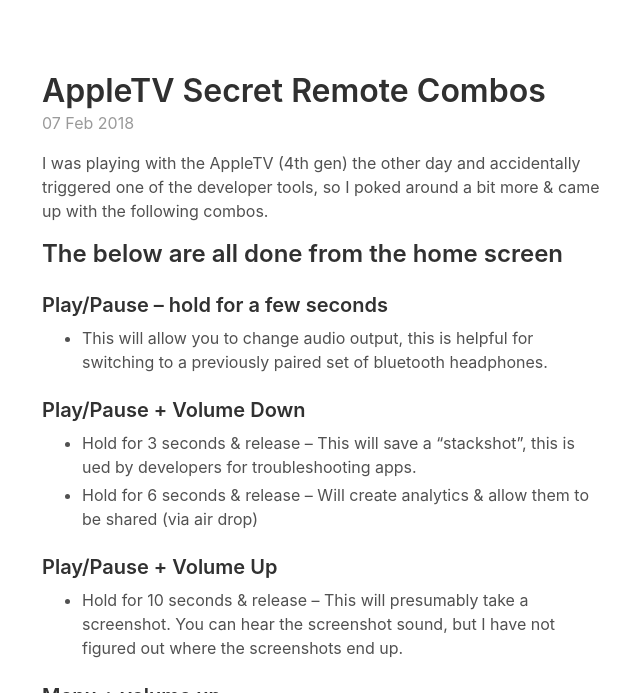
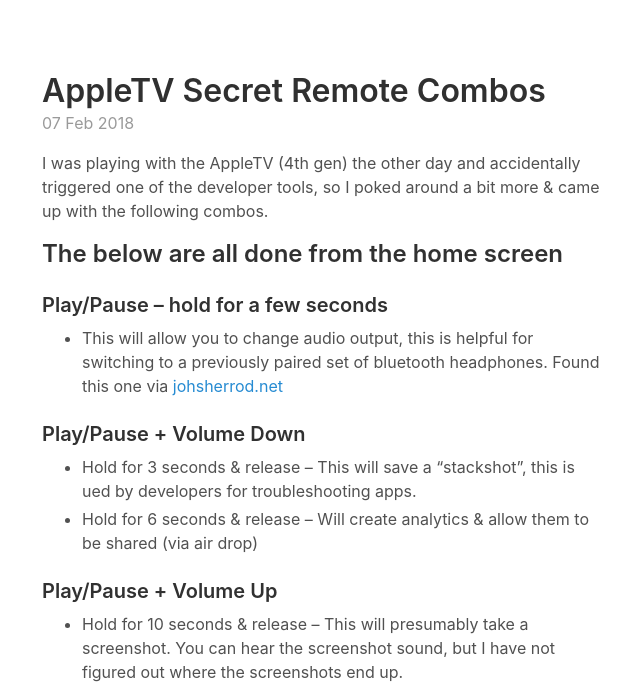
Before and after one commit to briankohles/briankohles.github.io, a Jekyll site: the page built from _posts/2018-02-07-AppleTV-Secret-Remote-Combos.md, in a window 1280 px wide and 900 px high, cut to the strip 207-900 px from the top of the window. Shown: the whole strip, without its empty margins (318-958 px from the left). Built offline with Jekyll 4.4.1, drawn with Linux system fonts in a browser that asks for light colours.

Commit message:
Update 2018-02-07-AppleTV-Secret-Remote-Combos.md

```diff
--- a/_posts/2018-02-07-AppleTV-Secret-Remote-Combos.md
+++ b/_posts/2018-02-07-AppleTV-Secret-Remote-Combos.md
@@ -13,7 +13,7 @@
 
 ### Play/Pause -- hold for a few seconds
 
-* This will allow you to change audio output, this is helpful for switching to a previously paired set of bluetooth headphones.
+* This will allow you to change audio output, this is helpful for switching to a previously paired set of bluetooth headphones. Found this one via [johsherrod.net](https://johnsherrod.net/how-to-quickly-switch-audio-to-bluetooth-headphones-on-apple-tv-5084558a164f)
 
 ### Play/Pause + Volume Down
 
```
